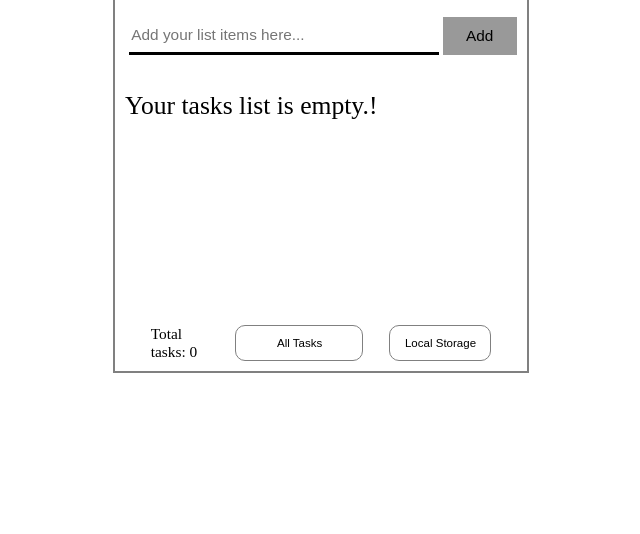
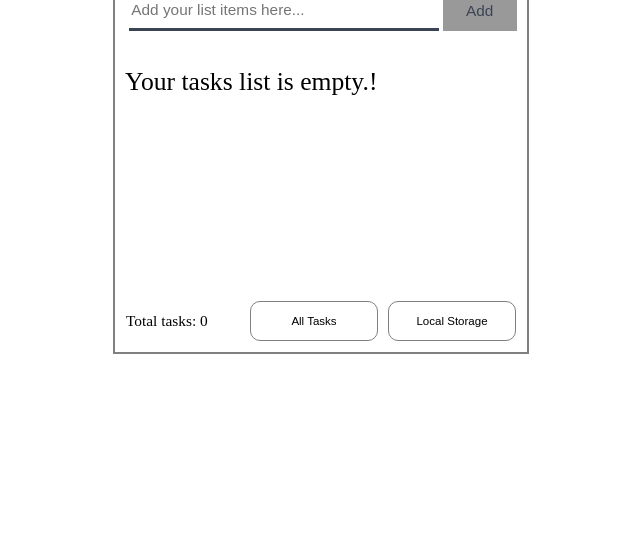
Before and after one commit to Bharathbandi96/mytodo-application, a website: page src/index.html in a window 1280 px wide. Shown: the part 266-800 px from the top of the page, without its empty margins (319-959 px from the left). Drawn offline with Linux system fonts and the light colour scheme.

Commit message:
fix: fixed few UI isses

```diff
--- a/src/CSS_Files/style.css
+++ b/src/CSS_Files/style.css
@@ -1,28 +1,21 @@
-
-#header > h2{
-  /* align-content: center; */
-  /* background-color:coral ; */
+#header>h2 {
+  align-content: center;
   width: 100%;
-  /* text-align: center; */
+  text-align: center;
+  padding: 10px;
+  margin: 0;
 }
 
-body{
-  /* position: absolute;
-  left: 50%;
-  top: 50%; */
+body {
   display: flex;
   justify-content: center;
   align-items: center;
   flex-wrap: wrap;
-  /* transform: translate(-50%, -50%); */
-  /* width: 40%;
-  height: 50%; */
-  /* margin-right: -50%; */
-  /* width: auto;
-  height: auto; */
 }
 
-#app1,#app2,#app3{
+#app1,
+#app2,
+#app3 {
   display: flex;
   flex-direction: column;
   position: relative;
@@ -30,159 +23,128 @@ body{
   height: auto;
   max-height: 500px;
   padding: 0.5%;
-  border:0.2vw solid gray;
+  border: 0.2vw solid gray;
   font-size: 2vw;
 }
 
 #header {
   position: relative;
-  padding:0.5vw;
-  /* height:10%; */
-  width:auto;
-  /* float: left; */
-  background : linear-gradient(to bottom, coral 60%, white 40%);
+  padding: 0.5vw;
+  width: auto;
+  background: linear-gradient(to bottom, #0077fe 60%, white 40%);
   color: white;
   display: flex;
   flex-wrap: wrap;
-  /* flex-direction: row; */
   justify-content: center;
-  /* align-items: center; */
   font-size: 2vw;
 }
 
-#taskInputField{
+#taskInputField {
   position: relative;
-  /* top: 7%; */
   padding: 2px;
   border: none;
   height: 3vw;
   outline: none;
-  width:80%;
+  width: 80%;
   float: left;
-  border-bottom: 0.3vw solid black;
-  caret-color: coral;
+  border-bottom: 0.3vw solid #3b4455;
+  caret-color: #0077fe;
   font-size: 1.2vw;
 }
 
 #addButton {
   position: relative;
   padding: 1%;
-  /* top: 7%; */
-  left:1%;
+  left: 1%;
   width: 19%;
   height: 3vw;
   background: #999;
-  color: #000;
+  color: #3b4455;
   float: left;
   text-align: center;
   font-size: 1.2vw;
   border: none;
+  cursor: pointer;
 }
 
-#displayArea{
+#displayArea {
   position: relative;
   overflow-y: scroll;
   display: flex;
   flex-direction: column;
   height: 100%;
   min-height: 200px;
-  top:10%;
-  width:98%;
-  padding:1%;
+  top: 10%;
+  width: 98%;
+  padding: 1%;
 }
 
- #footer{
+#footer {
   position: relative;
-  height: auto; /*10% */
-  /* top: 7%; */
-  width: auto;
-  /* float: left; */
-  padding: 1%;
+  height: auto;
+  width: calc(100% - 10px);
+  padding: 5px;
   display: flex;
-  justify-content: space-evenly;
-  /* align-items: center; */
+  justify-content: space-between;
+  align-items: center;
   flex-wrap: nowrap;
   font-size: 0.9vw;
 }
 
-/* #header{
+#countMessage {
   position: relative;
-  padding:0.5vw;
-  height:10%;
-  width:auto;
-  background : linear-gradient(to bottom, coral 60%, white 40%);
-  color: white;
-  display: flex;
-  flex-wrap: wrap;
-  justify-content: center;
-  font-size: 2vw;
-} */
-
-#countMessage{
-  position: relative;
-  /* top: 30%; */
-  width: 15%;
+  width: 30%;
   font-size: 1.2vw;
 }
 
-#allTaskButton{
-  /* position: relative; */
+#allTaskButton {
   cursor: pointer;
   padding: 1%;
-  width:15%;
+  width: 15%;
   height: 75%;
-  /* top: 20%; */
   background: #bdbcbc;
-  color: #000;
-  /* text-align: center; */
+  color: #3b4455;
   font-size: 0.9vw;
   border: none;
 }
 
-#completedTaskButton{
-  /* position: relative; */
+#completedTaskButton {
   padding: 1%;
-  width:15%;
+  width: 15%;
   height: 75%;
-  /* top: 20%; */
   background: #bdbcbc;
-  color: #000;
-  /* text-align: center; */
+  color: #3b4455;
   font-size: 0.9vw;
   border: none;
 }
 
-#pendingTaskButton{
-  /* position: relative; */
+#pendingTaskButton {
   padding: 1%;
-  width:15%;
+  width: 15%;
   height: 75%;
-  /* top: 20%; */
   background: #bdbcbc;
-  color: #000;
-  /* text-align: center; */
+  color: #3b4455;
   font-size: 0.9vw;
   border: none;
 }
 
-#clearCompleted{
-  /* position: relative; */
+#clearCompleted {
   padding: 1%;
-  width:17%;
+  width: 17%;
   height: 75%;
-  /* top: 20%; */
   background: #bdbcbc;
-  color: #000;
-  /* text-align: center; */
+  color: #3b4455;
   font-size: 0.9vw;
   border: none;
 }
 
-#storageDropDown, #itemsDisplayDropDown {
-  /* position: relative; */
-  width: 8vw;
-  /* height: 2vw; */
-  padding-left: 0.1vh;
+#storageDropDown,
+#itemsDisplayDropDown {
+  position: relative;
+  width: 10vw;
+  height: 5vh;
+  float: right;
+  padding: 0.2vh;
   text-align: center;
   font-size: 0.9vw;
   box-sizing: border-box;
@@ -192,7 +154,7 @@ body{
   -moz-appearance: none;
   border: 0.1vw solid gray;
   border-radius: 10px;
-
+  cursor: pointer;
   background-color: #fff;
   background-position: 90% 50%;
   background-size: 10% 50%;
@@ -200,21 +162,24 @@ body{
 }
 
 #itemsDisplayDropDown {
-  width: 10vw;
+  margin-right: 10px;
 }
 
-/* #storageDropDown:after{
-
-} */
-
-#addButton:hover,#pendingTaskButton:hover,#allTaskButton:hover,#completedTaskButton:hover,#clearCompleted:hover{
-  background-color:rgb(148, 143, 143);
-  color:black;
+#addButton:hover,
+#pendingTaskButton:hover,
+#allTaskButton:hover,
+#completedTaskButton:hover,
+#clearCompleted:hover {
+  background-color: rgb(148, 143, 143);
+  color: #3b4455;
 }
 
-#pendingTaskButton:focus,#allTaskButton:focus,#completedTaskButton:focus,#clearCompleted:focus{
+#pendingTaskButton:focus,
+#allTaskButton:focus,
+#completedTaskButton:focus,
+#clearCompleted:focus {
   background: gray;
-  color:white
+  color: white
 }
 
 ul li {
@@ -238,9 +203,9 @@ ul li:hover {
   background: #ddd;
 }
 
-ul li span.checked + span {
+ul li span.checked+span {
   color: rgb(0, 0, 0);
-  text-decoration : line-through;
+  text-decoration: line-through;
 }
 
 ul li span.checked::before {
@@ -270,7 +235,7 @@ ul li span.checked::before {
 }
 
 #check:hover {
-  background-color: rgb(136, 133, 133,0.3);
+  background-color: rgb(136, 133, 133, 0.3);
 }
 
 #header:after {
@@ -291,6 +256,7 @@ ul li span.checked::before {
   right: 0px;
   top: 1%;
   font-size: 2vw;
+  color: #3b4455;
 }
 
 .close:hover {
--- a/src/JS_Files/view.js
+++ b/src/JS_Files/view.js
@@ -65,12 +65,7 @@ View.prototype.renderFooter = function () {
   var footer = this.createAnElement('div', { id: 'footer' });
   this.rootElement.appendChild(footer);
   this.renderItemCountView();
-  this.renderItemsDisplayElement()
-  // this.renderAllTaskButton();
-  // this.renderCompletedTaskButton();
-  // this.renderPendingTaskButton();
-  // this.renderClearCompletedButton();
-  this.renderSelectElement();
+  this.renderFooterButtons();
 }
 
 View.prototype.renderItemCountView = function () {
@@ -126,17 +121,24 @@ View.prototype.renderClearCompletedButton = function () {
   });
 }
 
+View.prototype.renderFooterButtons = function () {
+  var buttonContainer = this.createAnElement('div', { id: 'buttonContainer' });
+  this.appendElementToFooter(buttonContainer);
+  this.renderSelectElement();
+  this.renderItemsDisplayElement();
+}
+
 View.prototype.renderSelectElement = function () {
   var me = this;
   var selectElement = me.createAnElement('select', { id: 'storageDropDown' });
-  this.renderOption(selectElement, 'Select Storage', { value: 'selectStorage' });
-  this.renderOption(selectElement, 'Local Storage', {
+  me.renderOption(selectElement, 'Select Storage', { value: 'selectStorage' });
+  me.renderOption(selectElement, 'Local Storage', {
     value: 'localStorage',
     selected: 'selected'
   });
-  this.renderOption(selectElement, 'Session Storage', { value: 'sessionStorage' });
+  me.renderOption(selectElement, 'Session Storage', { value: 'sessionStorage' });
   // this.renderOption(selectElement, 'Web API', { value: 'webAPI' });
-  me.appendElementToFooter(selectElement);
+  me.rootElement.querySelector('#buttonContainer').appendChild(selectElement);
   var selectEvent = new Event('onStorageChange');
   selectElement.addEventListener('change', function () {
     me.rootElement.dispatchEvent(selectEvent);
@@ -147,11 +149,11 @@ View.prototype.renderItemsDisplayElement = function () {
   var me = this;
   var selectElement = me.createAnElement('select', { id: 'itemsDisplayDropDown' });
 
-  this.renderOption(selectElement, 'All Tasks', { value: 'allTaskButton', selected: 'selected' });
-  this.renderOption(selectElement, 'Completed Tasks', { value: 'completedButton' });
-  this.renderOption(selectElement, 'Pending Tasks', { value: 'pendingButton' });
-  this.renderOption(selectElement, 'Clear Completed Tasks', { value: 'clearCompleted' });
-  me.appendElementToFooter(selectElement);
+  me.renderOption(selectElement, 'All Tasks', { value: 'allTaskButton', selected: 'selected' });
+  me.renderOption(selectElement, 'Completed Tasks', { value: 'completedButton' });
+  me.renderOption(selectElement, 'Pending Tasks', { value: 'pendingButton' });
+  me.renderOption(selectElement, 'Clear Completed Tasks', { value: 'clearCompleted' });
+  me.rootElement.querySelector('#buttonContainer').appendChild(selectElement);
   var selectEvent = new Event('onItemDisplayChange');
   selectElement.addEventListener('change', function () {
     me.rootElement.dispatchEvent(selectEvent);
@@ -286,7 +288,7 @@ View.prototype.getStorageType = function () {
   return this.rootElement.querySelector('#storageDropDown').value;
 }
 
-View.prototype.getItemDisplayType = function() {
+View.prototype.getItemDisplayType = function () {
   return this.rootElement.querySelector('#itemsDisplayDropDown').value;
 }
 //   return new View(rootId);
```
